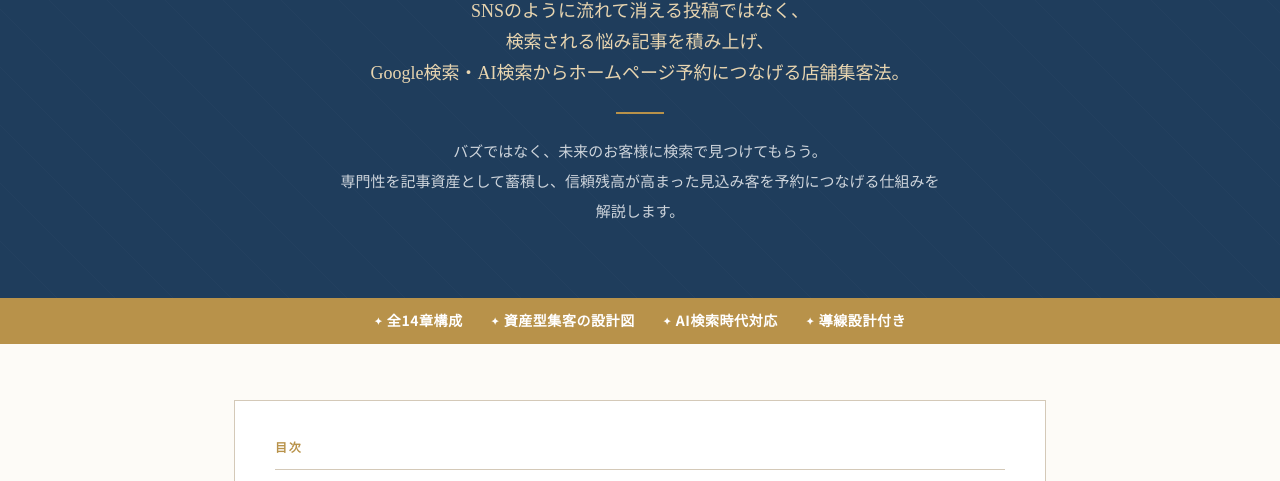
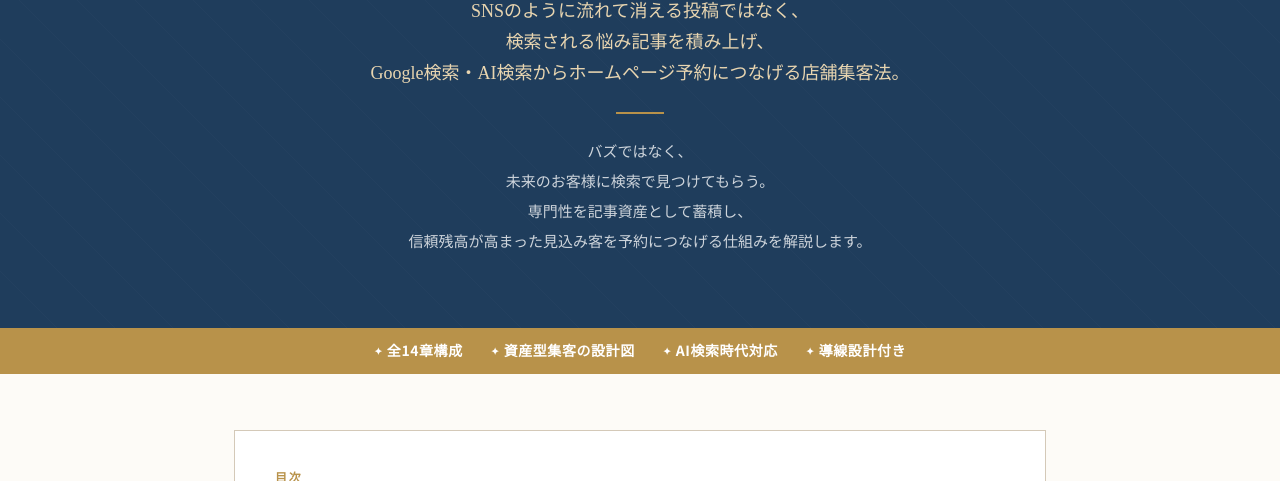
Before and after one commit to RebalanceFCA/notestrategy, a plain HTML site: page index.html in a window 1280 px wide. Shown: the part 254-735 px from the top of the page. Drawn offline with Linux system fonts and the light colour scheme.

Commit message:
note2回目

```diff
--- a/index.html
+++ b/index.html
@@ -139,7 +139,7 @@ body{background:#fdfbf7;color:#1a1814;font-family:'Noto Sans JP',sans-serif;font
   <h1 class="hero-title">鍼灸院のための<br>note資産集客術</h1>
   <p class="hero-sub">SNSのように流れて消える投稿ではなく、<br>検索される悩み記事を積み上げ、<br>Google検索・AI検索からホームページ予約につなげる店舗集客法。</p>
   <div class="hero-rule"></div>
-  <p class="hero-desc">バズではなく、未来のお客様に検索で見つけてもらう。<br>専門性を記事資産として蓄積し、信頼残高が高まった見込み客を予約につなげる仕組みを解説します。</p>
+  <p class="hero-desc">バズではなく、<br>未来のお客様に検索で見つけてもらう。<br>専門性を記事資産として蓄積し、<br>信頼残高が高まった見込み客を予約につなげる仕組みを解説します。</p>
 </header>
 
 <!-- BADGE BAR -->
```
